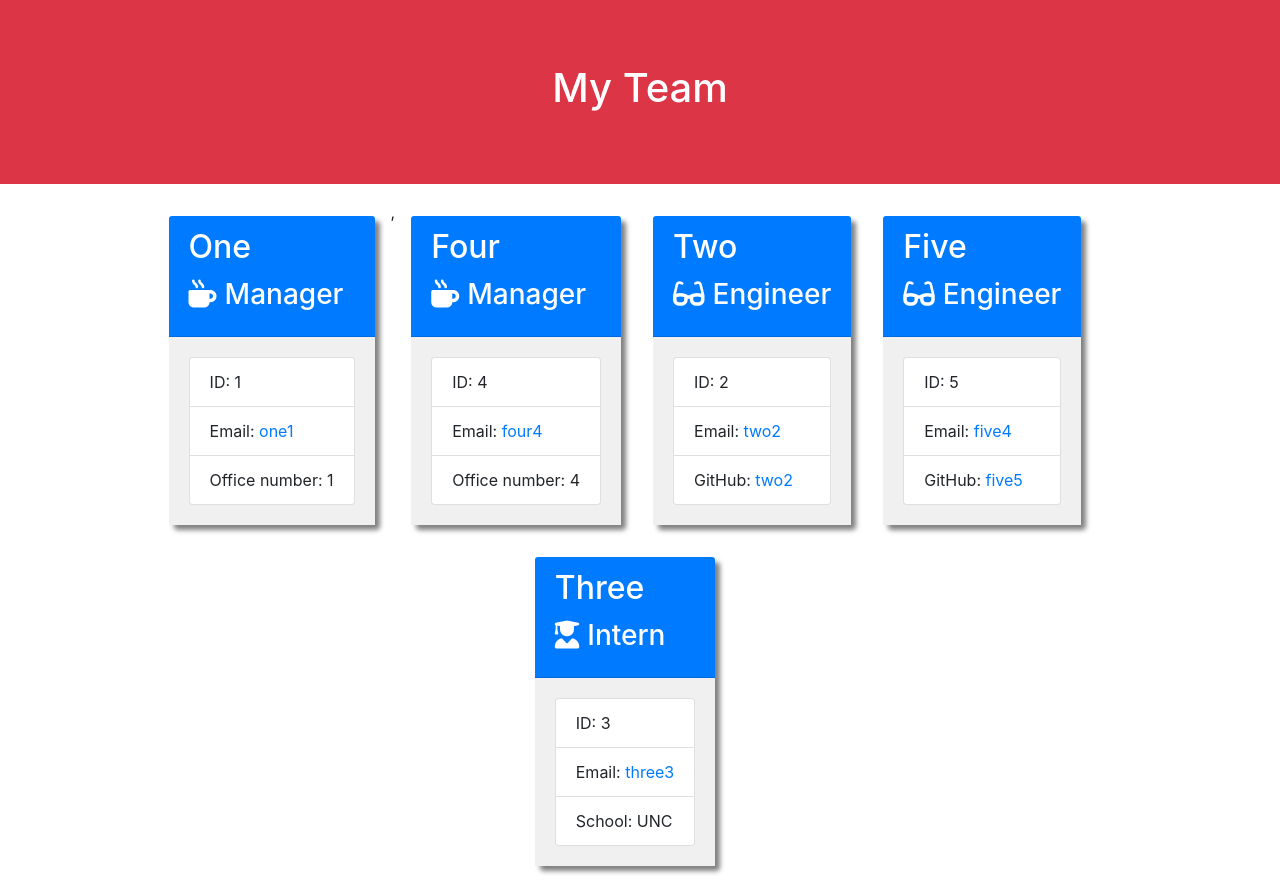
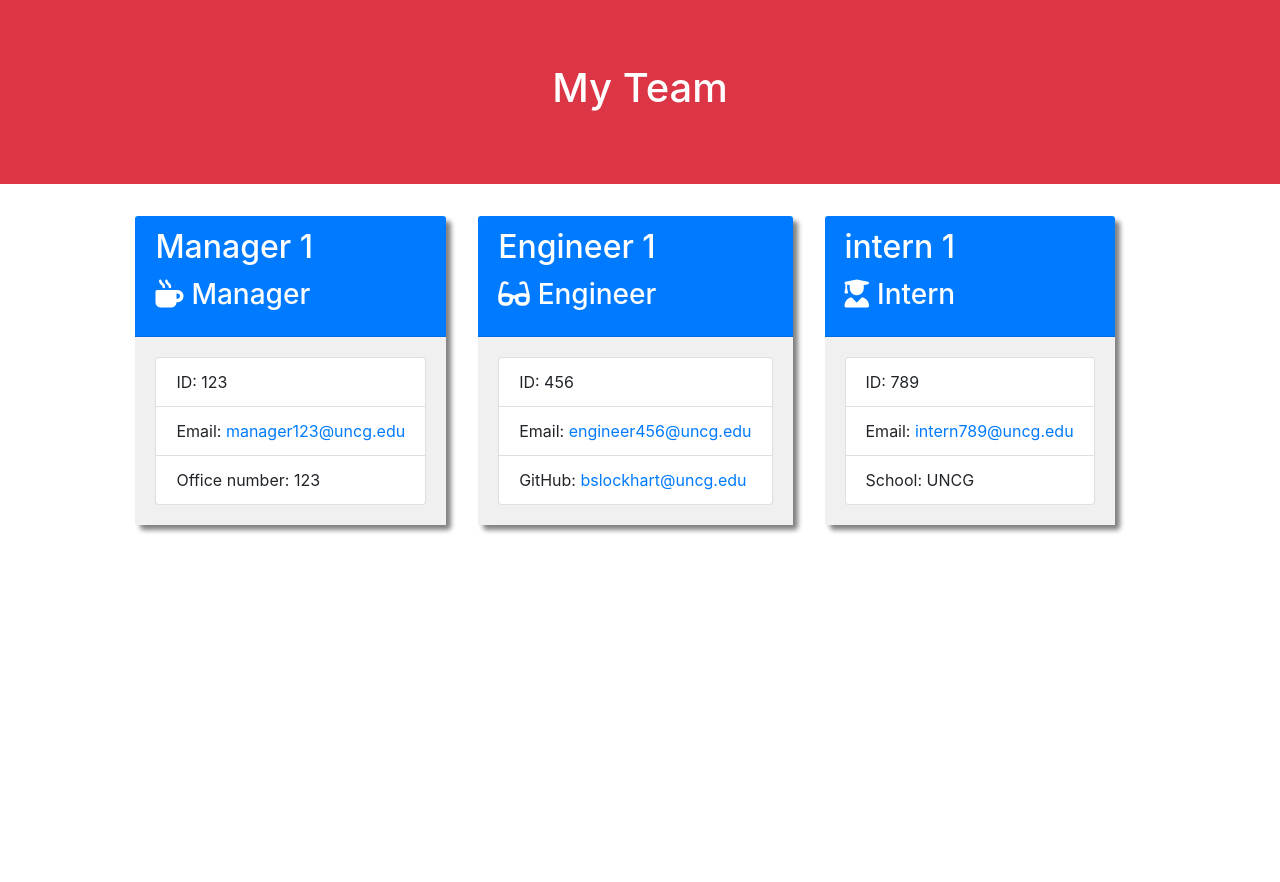
Before and after one commit to bslockhart/Brians-Team-Profile-Generator, a website: page output/team.html in a window 1280 px wide. After the commit the page ends 800 px from the top, so only its background shows below. Drawn offline with nearby package versions, Linux system fonts and the light colour scheme.

Commit message:
(content) submission links README

```diff
--- a/output/team.html
+++ b/output/team.html
@@ -27,70 +27,42 @@
 
 <div class="card employee-card">
     <div class="card-header bg-primary text-white">
-        <h2 class="card-title">One</h2>
+        <h2 class="card-title">Manager 1</h2>
         <h3 class="card-title"><i class="fas fa-mug-hot mr-2"></i>Manager</h3>
     </div>
     <div class="card-body">
         <ul class="list-group">
-            <li class="list-group-item">ID: 1</li>
-            <li class="list-group-item">Email: <a href="mailto:one1">one1</a></li>
-            <li class="list-group-item">Office number: 1</li>
-        </ul>
-    </div>
-</div>
-        ,
-<div class="card employee-card">
-    <div class="card-header bg-primary text-white">
-        <h2 class="card-title">Four</h2>
-        <h3 class="card-title"><i class="fas fa-mug-hot mr-2"></i>Manager</h3>
-    </div>
-    <div class="card-body">
-        <ul class="list-group">
-            <li class="list-group-item">ID: 4</li>
-            <li class="list-group-item">Email: <a href="mailto:four4">four4</a></li>
-            <li class="list-group-item">Office number: 4</li>
+            <li class="list-group-item">ID: 123</li>
+            <li class="list-group-item">Email: <a href="mailto:manager123@uncg.edu">manager123@uncg.edu</a></li>
+            <li class="list-group-item">Office number: 123</li>
         </ul>
     </div>
 </div>
 
 <div class="card employee-card">
     <div class="card-header bg-primary text-white">
-        <h2 class="card-title">Two</h2>
+        <h2 class="card-title">Engineer 1</h2>
         <h3 class="card-title"><i class="fas fa-glasses mr-2"></i>Engineer</h3>
     </div>
     <div class="card-body">
         <ul class="list-group">
-            <li class="list-group-item">ID: 2</li>
-            <li class="list-group-item">Email: <a href="mailto:two2">two2</a></li>
-            <li class="list-group-item">GitHub: <a href="https://github.com/two2" target="_blank" rel="noopener noreferrer">two2</a></li>
+            <li class="list-group-item">ID: 456</li>
+            <li class="list-group-item">Email: <a href="mailto:engineer456@uncg.edu">engineer456@uncg.edu</a></li>
+            <li class="list-group-item">GitHub: <a href="https://github.com/bslockhart@uncg.edu" target="_blank" rel="noopener noreferrer">bslockhart@uncg.edu</a></li>
         </ul>
     </div>
 </div>
 
 <div class="card employee-card">
     <div class="card-header bg-primary text-white">
-        <h2 class="card-title">Five</h2>
-        <h3 class="card-title"><i class="fas fa-glasses mr-2"></i>Engineer</h3>
-    </div>
-    <div class="card-body">
-        <ul class="list-group">
-            <li class="list-group-item">ID: 5</li>
-            <li class="list-group-item">Email: <a href="mailto:five4">five4</a></li>
-            <li class="list-group-item">GitHub: <a href="https://github.com/five5" target="_blank" rel="noopener noreferrer">five5</a></li>
-        </ul>
-    </div>
-</div>
-
-<div class="card employee-card">
-    <div class="card-header bg-primary text-white">
-        <h2 class="card-title">Three</h2>
+        <h2 class="card-title">intern 1</h2>
         <h3 class="card-title"><i class="fas fa-user-graduate mr-2"></i>Intern</h3>
     </div>
     <div class="card-body">
         <ul class="list-group">
-            <li class="list-group-item">ID: 3</li>
-            <li class="list-group-item">Email: <a href="mailto:three3">three3</a></li>
-            <li class="list-group-item">School: UNC</li>
+            <li class="list-group-item">ID: 789	</li>
+            <li class="list-group-item">Email: <a href="mailto:intern789@uncg.edu">intern789@uncg.edu</a></li>
+            <li class="list-group-item">School: UNCG</li>
         </ul>
     </div>
 </div>
```
Also changed, not shown: README.md.
